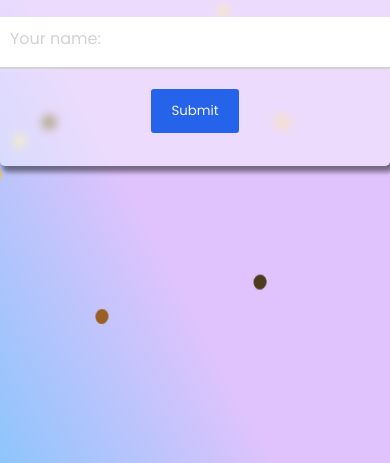
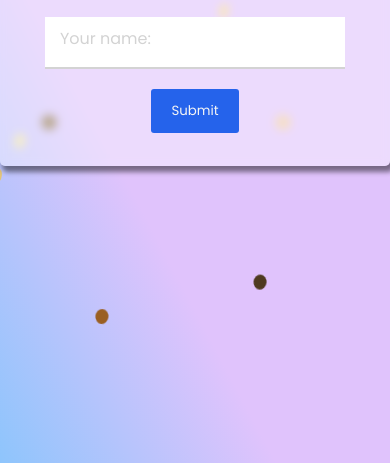
Before and after one commit to jaysonreales18/hbd, a plain HTML site: page index.html in a window 390 px wide. Shown: the part 381-844 px from the top of the page. Drawn offline with nearby package versions, Linux system fonts and the light colour scheme.

Commit message:
Update styles.css

```diff
--- a/assets/css/styles.css
+++ b/assets/css/styles.css
@@ -359,7 +359,7 @@ body {
     padding: 15px 25px;
     border-bottom: 2px solid #d3d3d3;
     box-shadow: none;
-    color: #111;
+    color: #111111;
   }
 
   input:invalid {
@@ -595,4 +595,20 @@ body {
     .modal .modal-content .content .play {
       margin: 20px;
     }
+
+    .app {
+      overflow: hidden;
+      width: 400px;
   }
+
+
+  input {
+    width: 300px;
+    border: 0;
+    outline: 0;
+    padding: 15px 25px;
+    border-bottom: 2px solid #d3d3d3;
+    box-shadow: none;
+    color: #111111;
+  }
+  }
```
